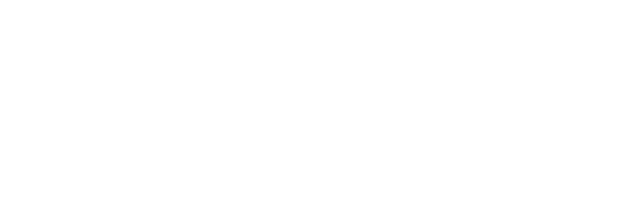
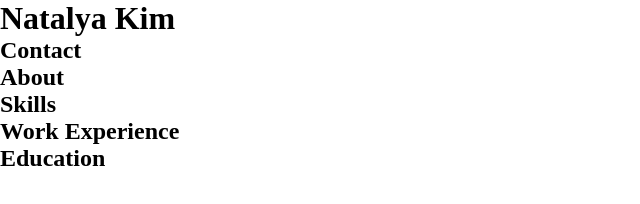
Before and after one commit to natalya87324/rsschool-cv, a plain HTML site: page index.html in a window 1280 px wide. Shown: the whole page, without its empty margins (0-640 px from the left). Drawn offline with Linux system fonts and the light colour scheme.

Commit message:
feat: add sections to cv

```diff
--- a/index.html
+++ b/index.html
@@ -7,6 +7,11 @@
   <title>CV Natalya Kim</title>
 </head>
 <body>
-
+  <h1>Natalya Kim</h1>
+  <h2>Contact</h2>
+  <h2>About</h2>
+  <h2>Skills</h2>
+  <h2>Work Experience</h2>
+  <h2>Education</h2>
 </body>
 </html>
```
